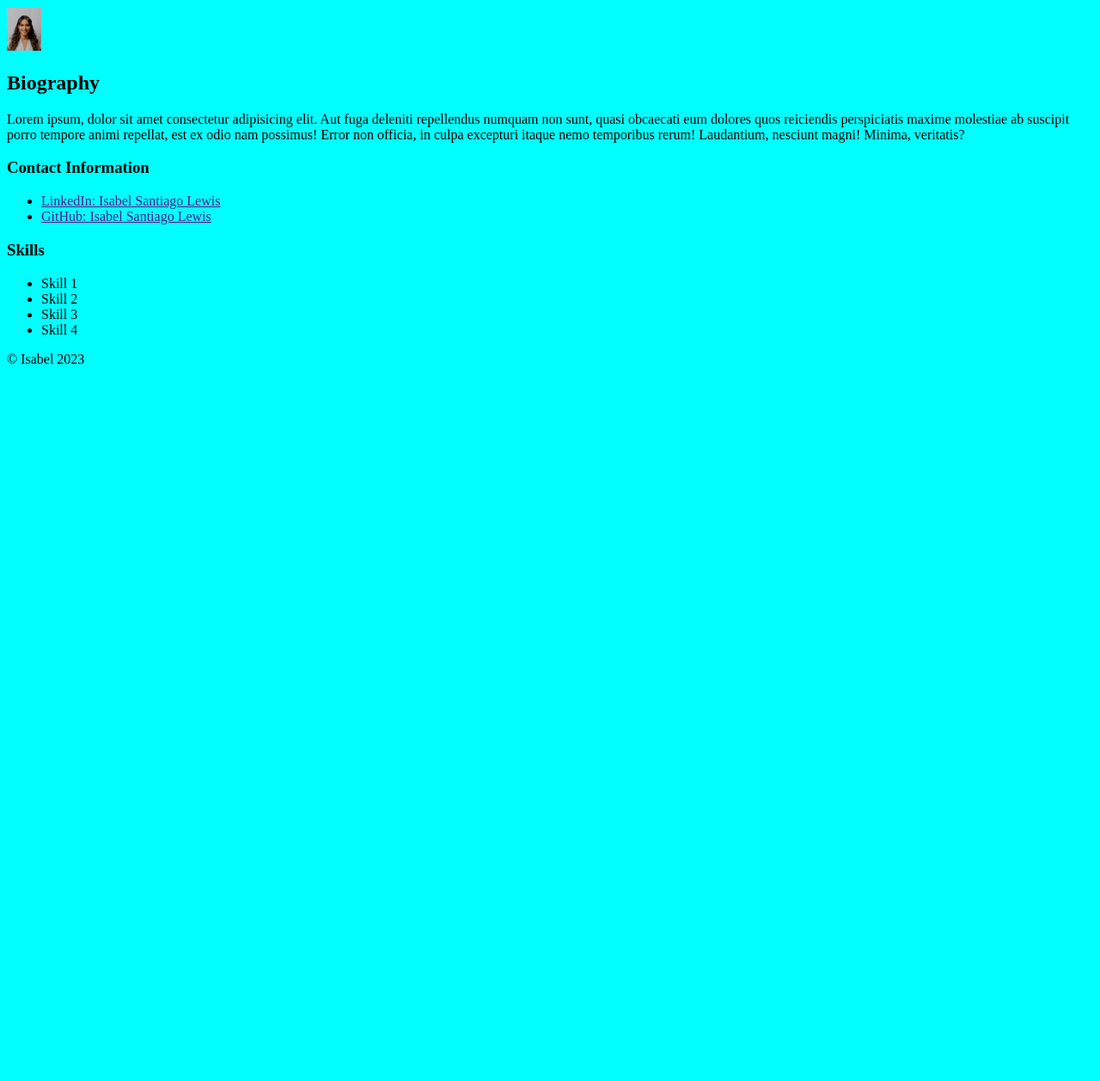
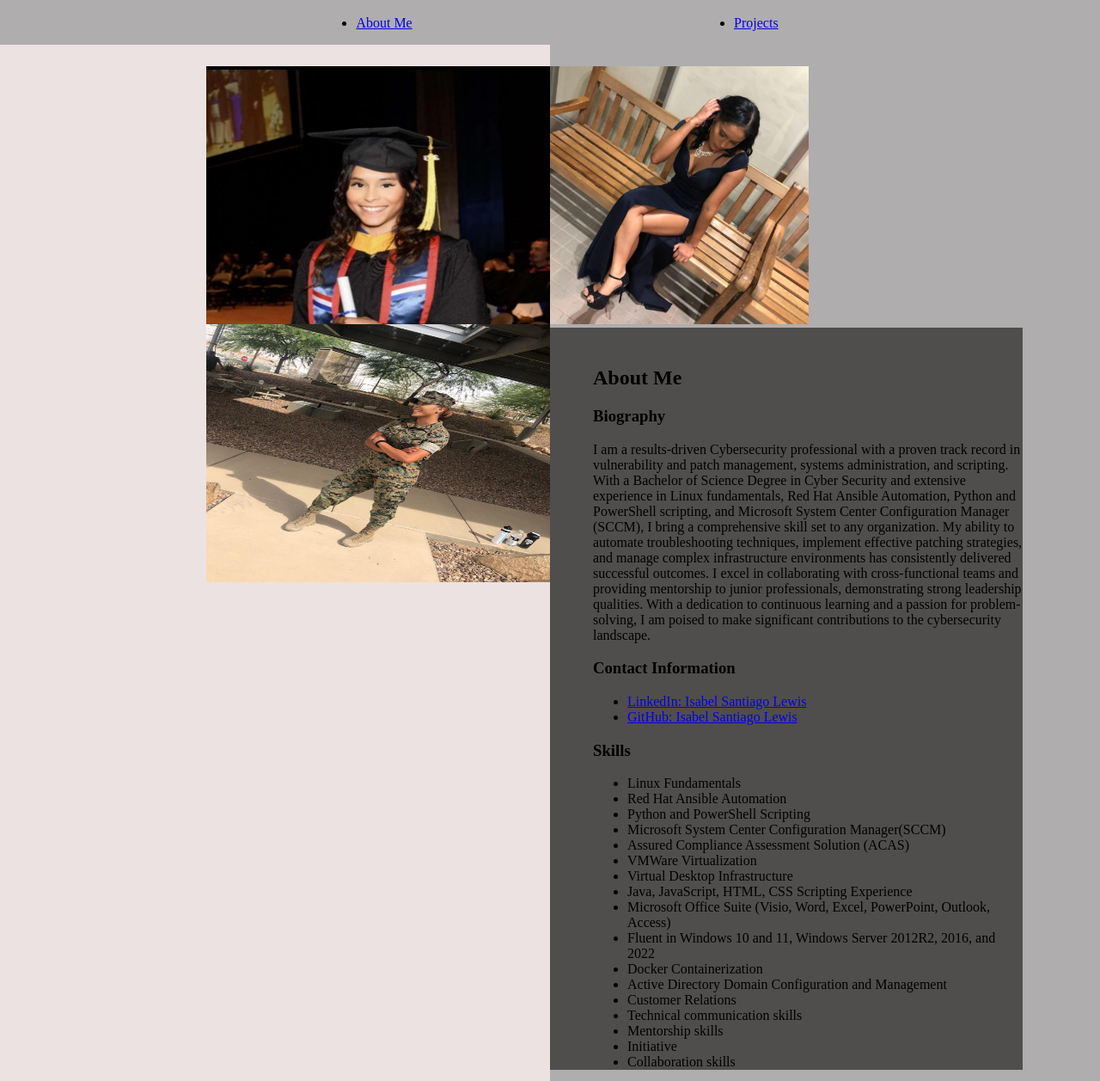
Before and after one commit to isabel-santiagolewis/isabel-santiagolewis.github.io, a plain HTML site: page index.html in a window 1280 px wide. Shown: the part 123-1380 px from the top of the page at 86% size. Before the commit the page ends 800 px from the top, so only its background shows below. Drawn offline with Linux system fonts and the light colour scheme.

Commit message:
Adding More Content and Adjusting the styling

```diff
--- a/index.html
+++ b/index.html
@@ -7,32 +7,68 @@
     <link rel="stylesheet" href="style.css">
 </head>
 <body>
+
     <header>
         <h1>Isabel Santiago Lewis</h1>
     </header>
+
+
     <nav>
         <ul>
             <li><a href="#AboutMe">About Me</a></li>
             <li><a href="#Projects">Projects</a></li>
         </ul>
     </nav>
-    <img src="./Portrait.jpg" alt="Isabel's Professional Portrait">
-    <h2>Biography</h2>
-    <p>Lorem ipsum, dolor sit amet consectetur adipisicing elit. Aut fuga deleniti repellendus numquam non sunt, quasi obcaecati eum dolores quos reiciendis perspiciatis maxime molestiae ab suscipit porro tempore animi repellat, est ex odio nam possimus! Error non officia, in culpa excepturi itaque nemo temporibus rerum! Laudantium, nesciunt magni! Minima, veritatis?</p>
+
+    <div class="MyImages">
+            <img src="./Grad.jpg" alt="Isabel's Graduation Picture">
+            <img src="./Marine.jpg" alt="Isabel's Marine Picture">
+    </div>
+
+    <div class="About">
+        <img style="height: 300px;" id="MyImages2" src="./Fancy.jpg" alt="Isabel's Professional Portrait">
+
+        <div class="AboutContent">
+            <h2 id="AboutMe">About Me</h2>
+            <h3>Biography</h3>
+            <p>I am a results-driven Cybersecurity professional with a proven track record in vulnerability and patch management, systems administration, and scripting. With a Bachelor of Science Degree in Cyber Security and extensive experience in Linux fundamentals, Red Hat Ansible Automation, Python and PowerShell scripting, and Microsoft System Center Configuration Manager (SCCM), I bring a comprehensive skill set to any organization. My ability to automate troubleshooting techniques, implement effective patching strategies, and manage complex infrastructure environments has consistently delivered successful outcomes. I excel in collaborating with cross-functional teams and providing mentorship to junior professionals, demonstrating strong leadership qualities. With a dedication to continuous learning and a passion for problem-solving, I am poised to make significant contributions to the cybersecurity landscape.</p>
             <h3>Contact Information</h3>
             <ul>
-        <li><a href="">LinkedIn: Isabel Santiago Lewis</a></li>
-        <li><a href="">GitHub: Isabel Santiago Lewis</a></li>
+                <li><a href="https://www.linkedin.com/in/isabel-santiago-lewis-00b76b1b8">LinkedIn: Isabel Santiago Lewis</a></li>
+                <li><a href="https://github.com/isabel-santiagolewis/isabel-santiagolewis.github.io">GitHub: Isabel Santiago Lewis</a></li>
             </ul>
             <h3>Skills</h3>
             <ul>
-        <li>Skill 1</li>
-        <li>Skill 2</li>
-        <li>Skill 3</li>
-        <li>Skill 4</li>
+                <li>Linux Fundamentals</li>
+                <li>Red Hat Ansible Automation </li>
+                <li>Python and PowerShell Scripting </li>
+                <li>Microsoft System Center Configuration Manager(SCCM)</li>
+                <li>Assured Compliance Assessment Solution (ACAS)</li>
+                <li>VMWare Virtualization</li>
+                <li>Virtual Desktop Infrastructure</li>
+                <li>Java, JavaScript, HTML, CSS Scripting Experience</li>
+                <li>Microsoft Office Suite (Visio, Word, Excel, PowerPoint, Outlook, Access)</li>
+                <li>Fluent in Windows 10 and 11, Windows Server 2012R2, 2016, and 2022</li>
+                <li>Docker Containerization</li>
+                <li>Active Directory Domain Configuration and Management</li>
+                <li>Customer Relations</li>
+                <li>Technical communication skills</li>
+                <li>Mentorship skills</li>
+                <li>Initiative</li>
+                <li>Collaboration skills</li>
             </ul>
+        </div>
+    </div>
+
+    <div class="ProjectsClass">
+        <h2 id="Projects">Projects</h2>
+    </div>
+
+
     <footer>
-        <p>&copy; Isabel 2023</p>
+        <p>&copy; Isabel Santiago Lewis 2023</p>
     </footer>
+
+
 </body>
 </html>
--- a/style.css
+++ b/style.css
@@ -1,6 +1,63 @@
 body{
-    background-color: aqua;
+    background-color:rgb(175, 173, 173);
+    height: 100vh;
+    display:grid;
+    grid-template-areas:
+    "header header header"
+    "nav nav nav"
+    "MyImage about about"
+    "ProjectImage project project"
+    "footer footer footer";
+    grid-template-rows: 125px 50px auto 600px 50px;
+    grid-template-columns: 50% auto auto;
+    margin:0;
 }
-img{
-    height: 50px;
+header{
+    /*background-color: blue;*/
+    grid-area: header;
+    text-align: center;
+    padding-top: 50px;
 }
+nav{
+    /*background-color: blueviolet;*/
+    grid-area: nav;
+}
+nav ul{
+    display: flex;
+    justify-content: center;
+    justify-content: space-evenly;
+}
+.MyImages img{
+    height: 300px;
+    width: 400px;
+    grid-area: MyImage;
+}
+.MyImages{
+    display: flex;
+    flex-direction:column;
+    align-items: end;
+    padding-top: 25px;
+    background-color: rgb(236, 226, 226);
+}
+.About{
+    /*background-color: burlywood;*/
+    grid-area: about;
+    padding-top: 25px;
+}
+
+.AboutContent{
+    padding-left: 50px;
+    padding-top: 25px;
+    width: 500px;
+    background-color: rgb(80, 77, 77);
+}
+
+.ProjectsClass{
+    /*background-color: darkcyan;*/
+    grid-area: project;
+}
+footer{
+    grid-area: footer;
+    /*background-color: coral;*/
+    text-align: center;
+}
```
Also changed, not shown: Cartoon.jpg (added), Fancy.jpg (added), Grad.jpg (added), Marine.jpg (added), Marine2.jpg (added). Lines whose indentation alone changed are shown as unchanged.
